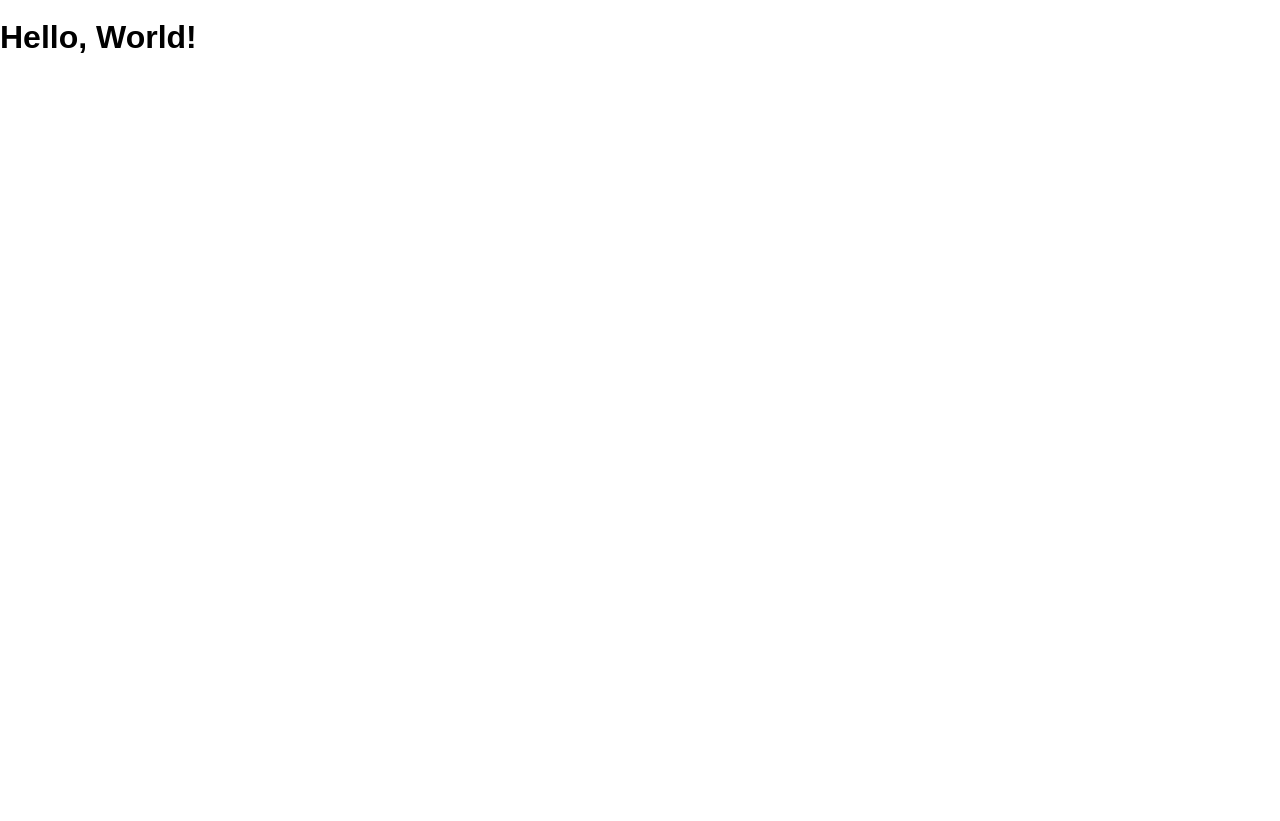
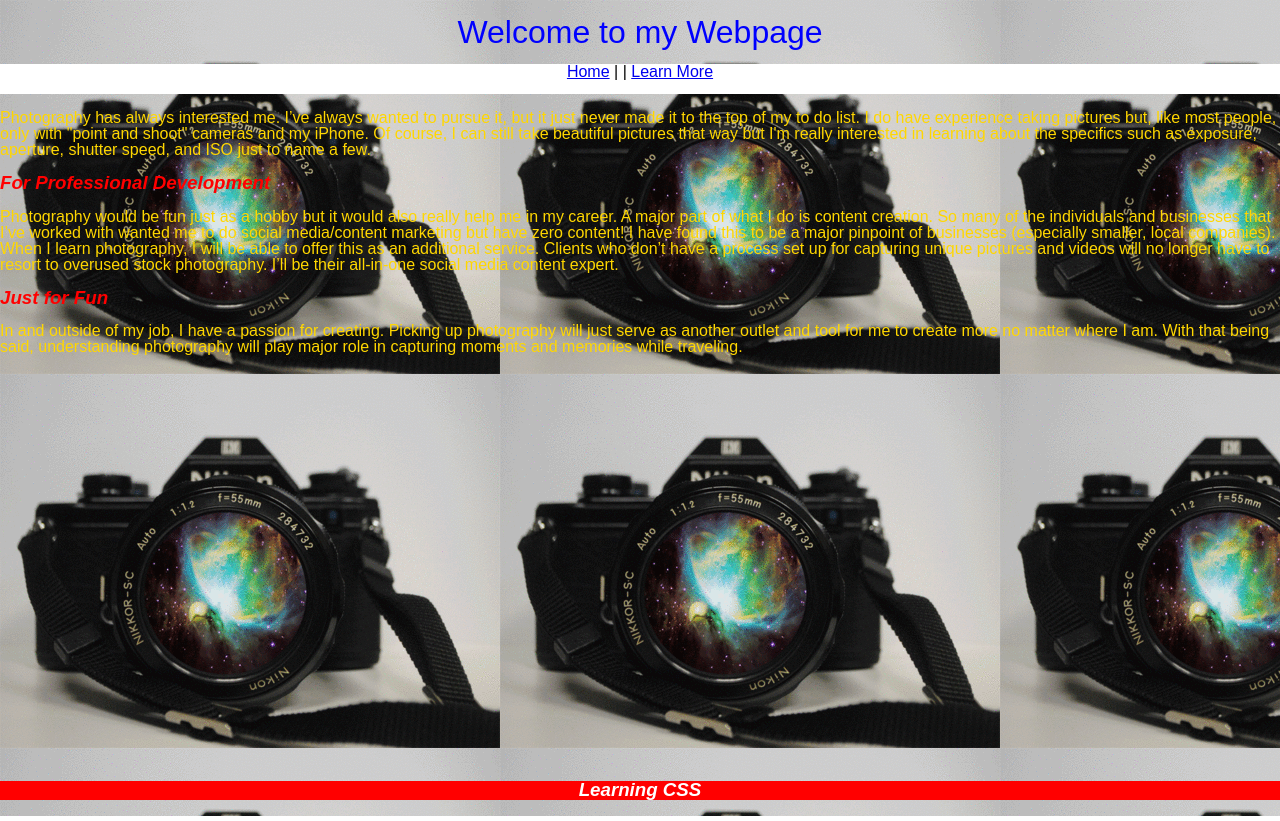
Before and after one commit to laurenmabra/learning-css, a website: page public/index.html in a window 1280 px wide. Drawn offline with Linux system fonts and the light colour scheme.

Commit message:
Learning CSS

```diff
--- a/public/index.html
+++ b/public/index.html
@@ -3,11 +3,21 @@
   <head lang="en">
     <meta charset="UTF-8">
     <meta name="viewport" content="width=device-width, initial-scale=1">
-    <title>Learning CSS</title>
+  <title>Learning CSS</title>
     <link rel="shortcut icon" href="/favicon.ico">
     <link rel="stylesheet" href="/screen.css">
   </head>
-  <body>
-    <h1 class='hello-world'>Hello, World!</h1>
+  <center>
+<p><div id="main-heading"> Welcome to my Webpage </div></p>
+<div class="navbar"> <a href="index.html">Home</a> | | <a href="learnmore.html">Learn More</a> </div>
+</center>
+     <p> </body>Photography has always interested me. I’ve always wanted to pursue it, but it just never made it to the top of my to do list. I do have experience taking pictures but, like most people, only with "point and shoot" cameras and my iPhone. Of course, I can still take beautiful pictures that way but I'm really interested in learning about the specifics such as exposure, aperture, shutter speed, and ISO just to name a few. </p>
+
+      <h3> <div id="for-prof"> For Professional Development </div> </h3>
+      <p>Photography would be fun just as a hobby but it would also really help me in my career. A major part of what I do is content creation. So many of the individuals and businesses that I’ve worked with wanted me to do social media/content marketing but have zero content! I have found this to be a major pinpoint of businesses (especially smaller, local companies). When I learn photography, I will be able to offer this as an additional service. Clients who don’t have a process set up for capturing unique pictures and videos will no longer have to resort to overused stock photography. I’ll be their all-in-one social media content expert.</p>
+
+      <h3> <div id="just-for-fun"> Just for Fun </div> </h3>
+    <p>In and outside of my job, I have a passion for creating. Picking up photography will just serve as another outlet and tool for me to create more no matter where I am. With that being said, understanding photography will play major role in capturing moments and memories while traveling.</p>
   </body>
+  <footer> <h3> Learning CSS </h3></footer>
 </html>
--- a/public/screen.css
+++ b/public/screen.css
@@ -1,12 +1,69 @@
 :root {
-  font: 16px / 1 sans-serif;
+	font: 16px / 1 sans-serif;
+}
+h3 {
+	color: white;
+}
+p {
+	color: gold;
+}
+html {
+	height: 100%;
+}
+h3 {
+	margin: 0;
+	padding: 0;
+	font-style: italic;
+}
+body {
+	background-image: url('giphy.gif');
+	background-size: repeat;
+	height: 100vh;
+	padding: 0;
+	margin: 0;
+	min-height: 100%;
 }
 
-html {
-  height: 100%;
+#main-heading {
+	color: blue;
+	font: outline;
+	font-size: xx-large;
 }
 
-body {
-  margin: 0;
-  min-height: 100%;
+#more-about {
+	color: white;
 }
+
+#for-prof {
+	color: red;
+}
+
+#just-for-fun {
+	color: red;
+}
+
+#benefits {
+	color: white;
+}
+
+a:hover {
+	color: black;
+	background-color: gold;
+}
+
+footer {
+	position: fixed;
+	left: 0;
+	bottom: 0;
+	width: 100%;
+	background-color: red;
+	color: white;
+	text-align: center;
+}
+
+.navbar {
+	position: relative;
+	width: 100%;
+	height: 30px;
+	background-color: white;
+}
```
Also changed, not shown: public/learnmore.html (added, +34 -0 lines), public/giphy.gif (added), public/ugly background.jpeg (added), 2 other files.
